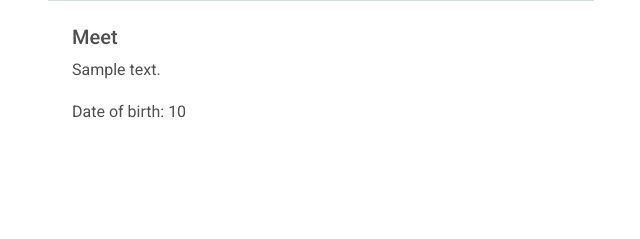
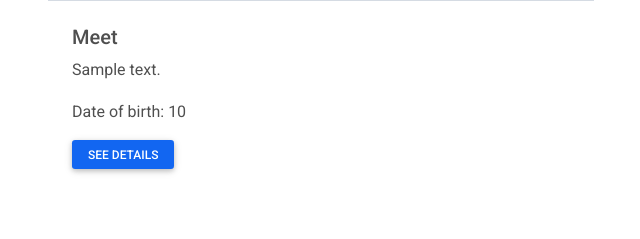
Before and after one commit to nat-oku/CF-CR12-Natalia, a PHP site: page / in a window 1280 px wide. Shown: the part 434-673 px from the top of the page, without its empty margins (34-674 px from the left). Run offline with PHP 8.4, Linux system fonts and the light colour scheme; tables that the repository leaves empty or names only in its code hold one stand-in row (values such as "Sample post"); grey boxes marked "Sample" are stand-in pictures; data that the repository does not hold is empty; some libraries are stand-ins or nearby versions.

Commit message:
adding button to details page

```diff
--- a/CRUD/index.php
+++ b/CRUD/index.php
@@ -19,6 +19,7 @@
             <h5 class="card-title text-green">Meet '.$row['locationName'].'</h5>
             <p class="card-text">'.$row['descr'].'</p>
             <p class="card-text">Date of birth: '.$row['price'].'</p>
+            <a href="details.php?id=' .$row['id'].'"><button class="btn btn-primary btn-sm" type="button">See details</button></a>
           </div>
         </div>
       </div>
```
